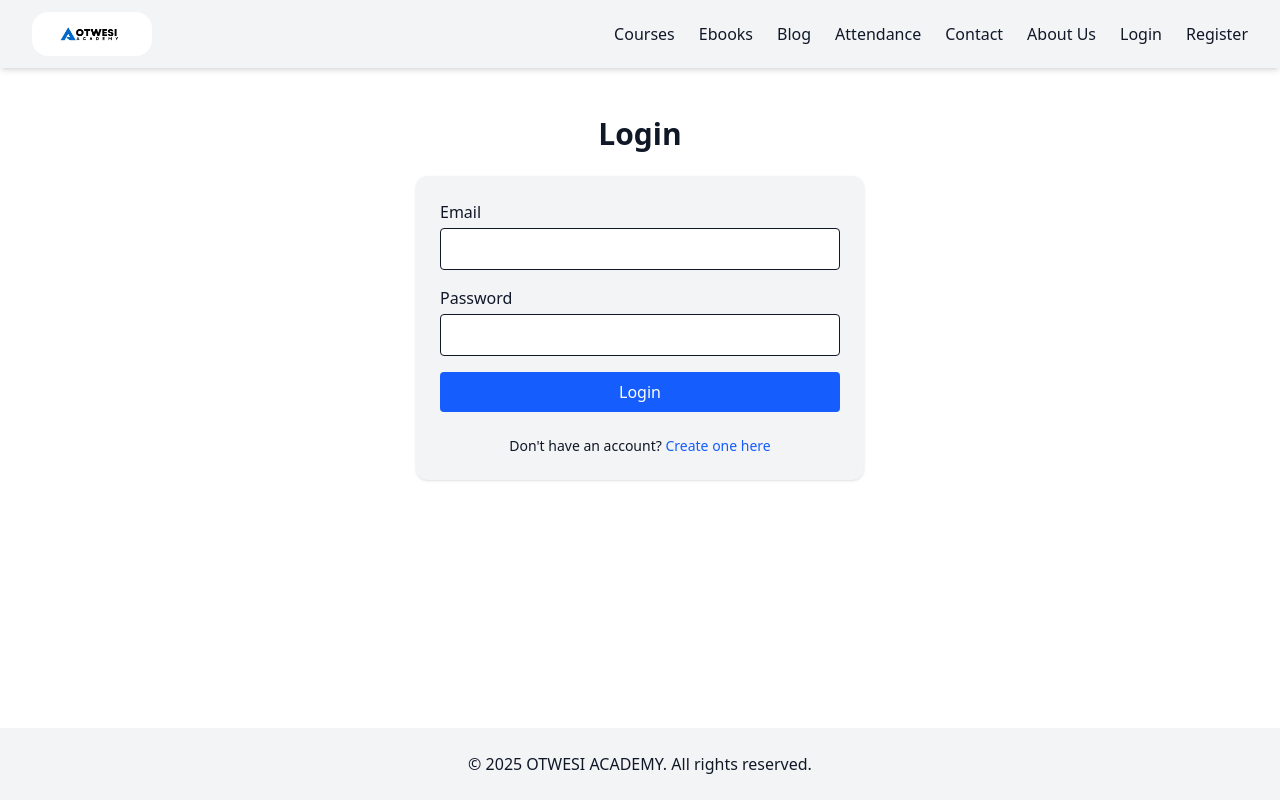
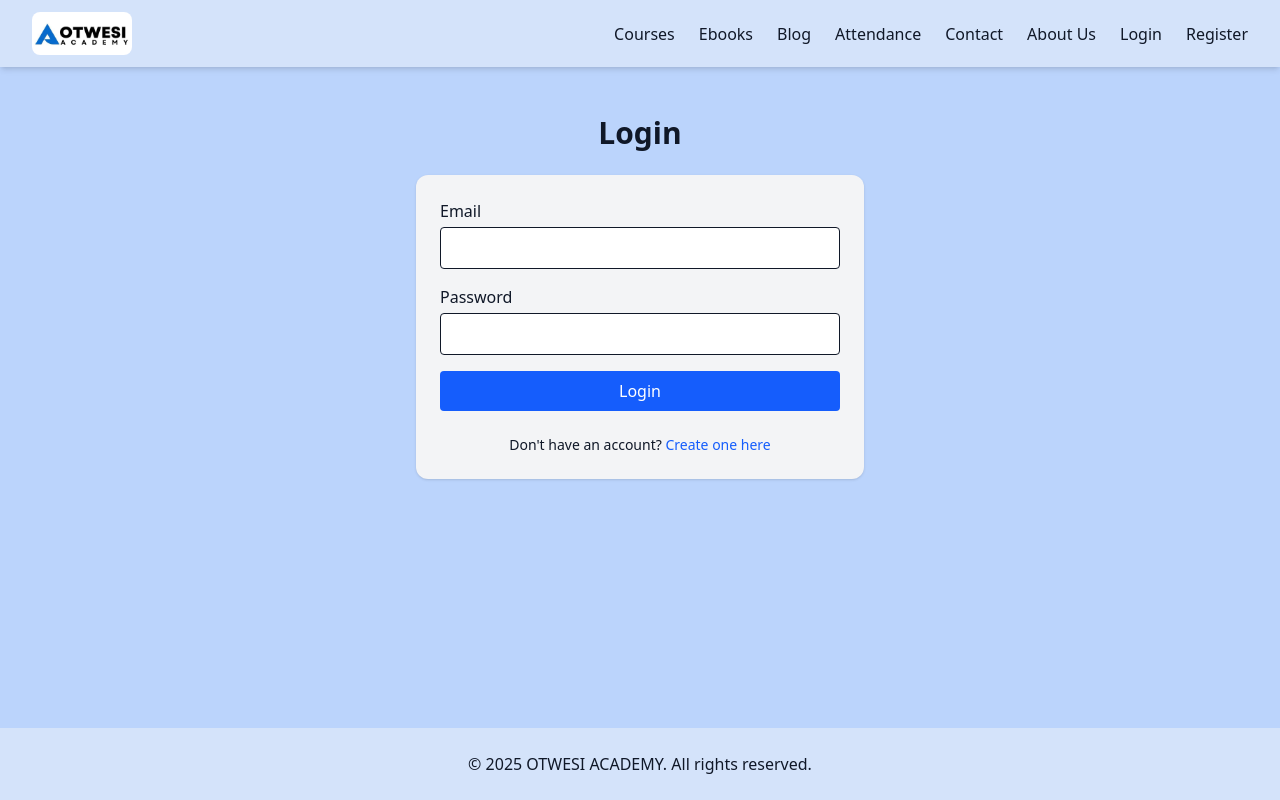
Before and after one commit to otwesi-academy/otwesi-frontend, a Next.js app: page /login in a window 1280 px wide. Built offline with nearby package versions, Linux system fonts and the light colour scheme.

Commit message:
fixing colors

```diff
--- a/app/layout.tsx
+++ b/app/layout.tsx
@@ -32,7 +32,7 @@
         <meta name="viewport" content="width=device-width, initial-scale=1" />
       </head>
       <body
-        className={`${geistSans.variable} ${geistMono.variable} antialiased bg-white dark:bg-gray-900 text-gray-900 dark:text-white transition-colors`}
+        className={`${geistSans.variable} ${geistMono.variable} antialiased bg-[#bbd4fc] dark:bg-gray-900 text-gray-900 dark:text-white transition-colors`}
       >
         <AuthProvider>
           <Layout>{children}</Layout>
--- a/components/Card.tsx
+++ b/components/Card.tsx
@@ -9,7 +9,7 @@
 
 
 const Card: React.FC<CardProps> = ({ title, description, link }) => (
-    <div className="bg-gray-50 dark:bg-gray-800 rounded-xl shadow-md p-6 hover:shadow-xl transition">
+    <div className="bg-[#8ec4fa] dark:bg-gray-800 rounded-xl shadow-md p-6 hover:shadow-xl transition">
         <h4 className="text-xl font-semibold mb-2">{title}</h4>
         <p className="text-gray-700 dark:text-gray-300 mb-4">{description}</p>
         {link && (
--- a/components/Hero.tsx
+++ b/components/Hero.tsx
@@ -22,7 +22,7 @@
     return (
         <section className="relative w-full min-h-[95vh] flex flex-col items-center justify-center overflow-hidden pb-16 pt-8 px-4 sm:px-6 lg:px-8">
             {/* Background Gradient */}
-            <div className="absolute inset-0 bg-linear-to-br from-indigo-600 via-purple-700 to-fuchsia-600 dark:from-[#0b0f2c] dark:via-[#101637] dark:to-[#13204d]"></div>
+            <div className="absolute inset-0 bg-linear-to-br from-[#0758db] via-[#84aff5] to-[#1b6df2] dark:from-[#0b0f2c] dark:via-[#101637] dark:to-[#13204d]"></div>
 
             {/* Animated Floating Shapes */}
             <div className="absolute top-20 left-4 sm:left-20 w-20 sm:w-24 h-20 sm:h-24 bg-white/20 dark:bg-purple-400/20 rounded-xl blur-xl animate-[float_6s_ease-in-out_infinite]"></div>
@@ -33,7 +33,7 @@
                 <div className="backdrop-blur-md bg-white/10 dark:bg-black/20 p-6 sm:p-12 rounded-3xl border border-white/20 shadow-xl">
 
                     {/* Typewriter Headline */}
-                    <h1 className="text-3xl sm:text-5xl md:text-6xl font-extrabold text-white mb-4 sm:mb-6 leading-tight wrap-break-word">
+                    <h1 className="text-3xl sm:text-5xl md:text-6xl font-extrabold text-gray-800 dark:text-white mb-4 sm:mb-6 leading-tight wrap-break-word">
                         {headline}
                         <span className="block text-transparent bg-clip-text bg-linear-to-r from-yellow-300 to-orange-400">
                             Online.
@@ -41,16 +41,16 @@
                     </h1>
 
                     {/* Tagline */}
-                    <p className="text-base sm:text-lg md:text-xl text-white/90 max-w-full sm:max-w-2xl mx-auto mb-6 sm:mb-8 wrap-break-word">
+                    <p className="text-base sm:text-lg md:text-xl text-gray-800 dark:text-white/90 max-w-full sm:max-w-2xl mx-auto mb-6 sm:mb-8 wrap-break-word">
                         At Otwesi Academy, hundreds of African youths become empowered to brand their digital identity on social media, optimize digital tools and monetize their skills in 28 days.
                     </p>
 
-                    <p className="text-base sm:text-lg md:text-xl text-white/90 max-w-full sm:max-w-2xl mx-auto mb-6 sm:mb-8 wrap-break-word">
+                    <p className="text-base sm:text-lg md:text-xl text-gray-800 dark:text-white/90 max-w-full sm:max-w-2xl mx-auto mb-6 sm:mb-8 wrap-break-word">
                         We offer online courses, powerful eBooks, Coaching sessions and capacity building programs on the go.
                     </p>
 
                     {/* Stats */}
-                    <div className="flex justify-center gap-6 sm:gap-10 text-white/90 mb-6 sm:mb-10 flex-wrap">
+                    <div className="flex justify-center gap-6 sm:gap-10 text-gray-800 dark:text-white/90 mb-6 sm:mb-10 flex-wrap">
                         <div>
                             <p className="text-2xl sm:text-3xl font-bold">100+</p>
                             <p className="text-sm sm:text-base opacity-70">Students</p>
@@ -76,7 +76,7 @@
 
                         <button
                             onClick={() => setOpenVideo(true)}
-                            className="px-6 py-3 sm:px-8 sm:py-3 rounded-full text-lg font-semibold border border-white text-white hover:bg-white/20 transition shadow-lg"
+                            className="px-6 py-3 sm:px-8 sm:py-3 rounded-full text-lg font-semibold border border-white text-gray-800 dark:text-white hover:bg-white/20 transition shadow-lg"
                         >
                             ▶ Play Intro Video
                         </button>
--- a/components/Layout.tsx
+++ b/components/Layout.tsx
@@ -18,14 +18,14 @@
     return (
         <div className="min-h-screen flex flex-col">
             {/* HEADER */}
-            <header className="px-4 sm:px-6 lg:px-8 py-3 bg-gray-100 dark:bg-gray-800 shadow-md flex justify-between items-center">
+            <header className="px-4 sm:px-6 lg:px-8 py-3 bg-[#d4e3fa] dark:bg-gray-800 shadow-md flex justify-between items-center">
                 <Link href="/" className="text-center">
 
                     <img
-                        src="/otwesi_logo1.jpg"
+                        src="/otwesi_logo2.jpg"
                         alt="logo"
-                        width="120"
-                        className="rounded-2xl"
+                        width="100"
+                        className="rounded-lg"
                     />
                     {/* <h1 className="text-xl sm:text-2xl font-bold leading-tight">
                         OTWESI <br />
@@ -70,7 +70,7 @@
 
             {/* Mobile Dropdown Menu */}
             {mobileOpen && (
-                <div className="md:hidden bg-gray-100 dark:bg-gray-800 px-4 sm:px-6 py-4 space-y-4 shadow-lg">
+                <div className="md:hidden bg-[#d4e3fa] dark:bg-gray-800 px-4 sm:px-6 py-4 space-y-4 shadow-lg">
                     <Link href="/courses" onClick={() => setMobileOpen(false)} className="block py-2 px-3 rounded hover:bg-gray-200 dark:hover:bg-gray-700 transition">
                         Courses
                     </Link>
@@ -123,7 +123,7 @@
             </main>
 
             {/* FOOTER */}
-            <footer className="p-6 text-center bg-gray-100 dark:bg-gray-800 mt-10">
+            <footer className="p-6 text-center bg-[#d4e3fa] dark:bg-gray-800 mt-10">
                 © 2025 OTWESI ACADEMY. All rights reserved.
             </footer>
         </div>
--- a/components/TestimonialSlider.tsx
+++ b/components/TestimonialSlider.tsx
@@ -24,7 +24,7 @@
             >
                 {testimonials.map((t, i) => (
                     <SwiperSlide key={i}>
-                        <div className="p-6 bg-white/20 dark:bg-black/20 text-white rounded-xl backdrop-blur-md shadow-lg text-center">
+                        <div className="p-6 bg-white/20 dark:bg-black/20 text-gray-800 dark:text-white rounded-xl backdrop-blur-md shadow-lg text-center">
                             <p className="text-lg mb-4 italic wrap-break-word">“{t.text}”</p>
                             <p className="font-bold">{t.name}</p>
                         </div>
```
Also changed, not shown: public/otwesi_logo2.jpg (added), 1 other file (tests, documents, lock files or other folders).
